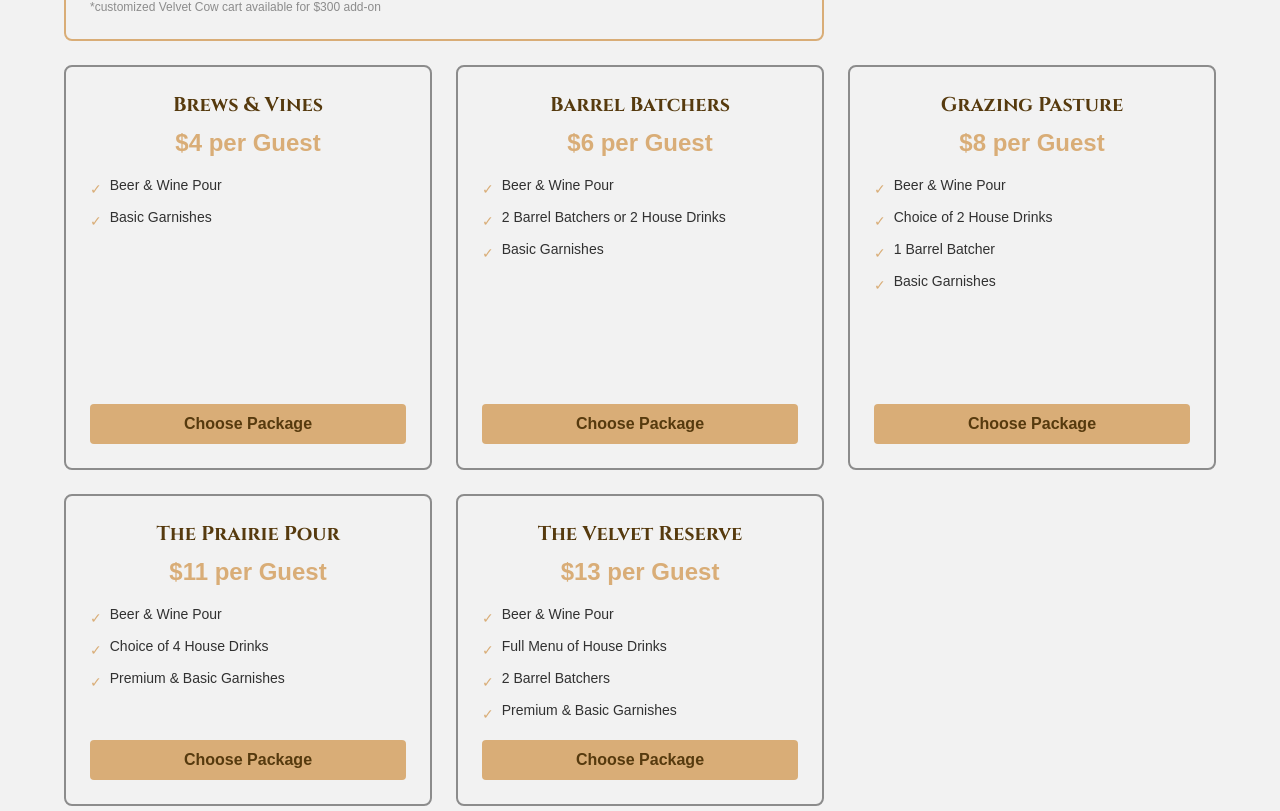
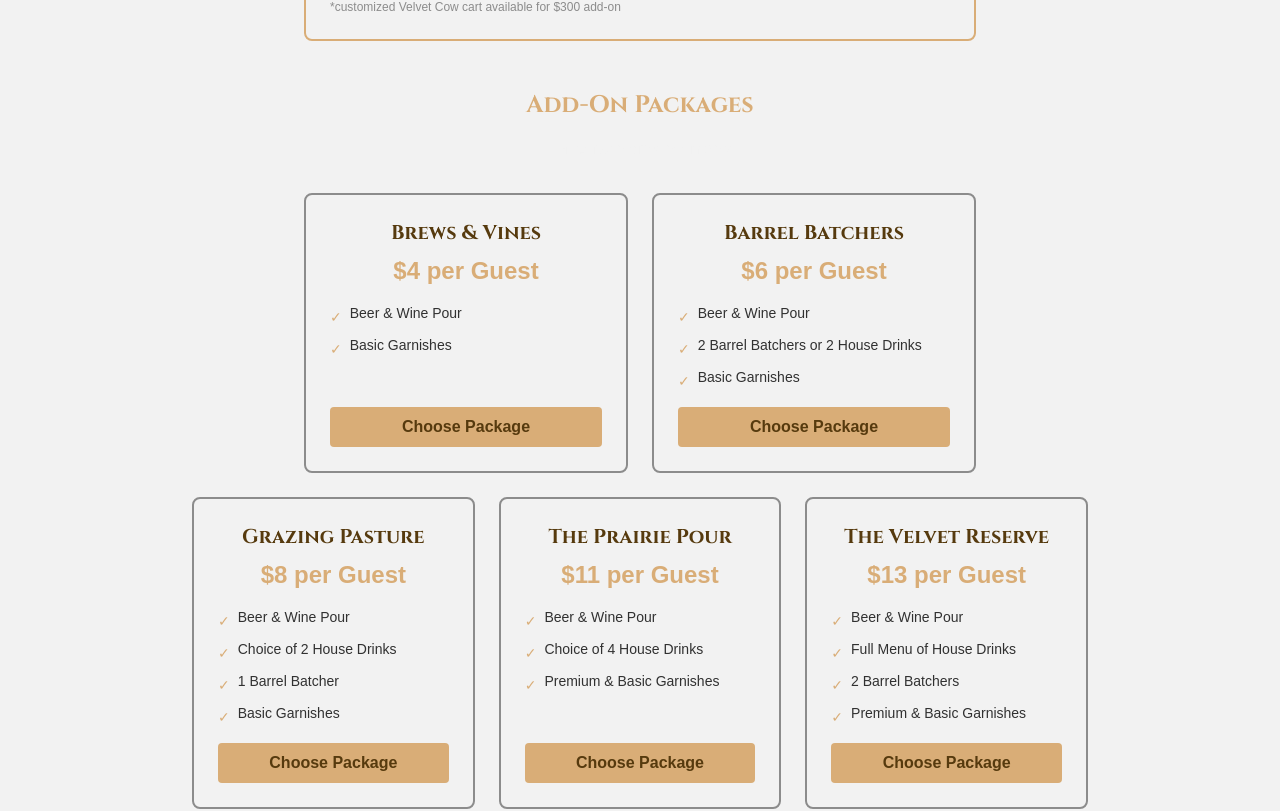
Before and after one commit to knustx/velvet-cow, a Next.js app: page / in a window 1280 px wide. Shown: the part 2053-2864 px from the top of the page. Built offline with nearby package versions, Linux system fonts and the light colour scheme; a web font is replaced by a local one.

Commit message:
better organization

```diff
--- a/src/app/safari-compat.css
+++ b/src/app/safari-compat.css
@@ -209,4 +209,8 @@
     .md\:grid-cols-3 { grid-template-columns: repeat(3, minmax(0, 1fr)) !important; }
     .md\:grid-rows-2 { grid-template-rows: repeat(2, minmax(0, 1fr)) !important; }
   }
+
+  @media (min-width: 1024px) {
+    .lg\:grid-cols-5 { grid-template-columns: repeat(5, minmax(0, 1fr)) !important; }
+  }
 }
--- a/src/components/Packages.tsx
+++ b/src/components/Packages.tsx
@@ -110,10 +110,8 @@ export default function Packages() {
             </p>
           </div>
 
-          {/* 3x2 Grid: Row 1 - Base package (2 cols), Row 2 - Add-ons (3x1 cols) */}
-          <div className="grid md:grid-cols-3 md:grid-rows-2 gap-6 max-w-6xl mx-auto">
-            {/* Row 1: Base package spans 2 columns */}
-            <div className="md:col-span-2">
+          {/* The Fundamentals - Centered */}
+          <div className="max-w-2xl mx-auto mb-12">
             <PackageCard
               name={basePackage.name}
               price={basePackage.price}
@@ -124,13 +122,23 @@ export default function Packages() {
             />
           </div>
 
-            {/* Empty cell in row 1, column 3 */}
-            <div className="hidden md:block"></div>
+          {/* Add-on packages header */}
+          <div className="text-center mb-8">
+            <h3 className="font-serif text-2xl font-bold text-primary mb-4">
+              Add-On Packages
+            </h3>
+            <p className="font-sans text-light">
+              Per-person enhancements
+            </p>
+          </div>
 
-            {/* Row 2: Add-On Packages - each takes 1 column */}
-            {addOnPackages.map((pkg, index) => (
+          {/* Add-On Packages - Split into 2 rows: 2 centered on top, 3 on bottom */}
+          <div className="max-w-4xl mx-auto">
+            {/* First row - 2 packages centered */}
+            <div className="grid md:grid-cols-2 gap-6 max-w-2xl mx-auto mb-6">
+              {addOnPackages.slice(0, 2).map((pkg, index) => (
+                <div key={index} className="h-full">
                   <PackageCard
-                key={index}
                     name={pkg.name}
                     price={pkg.price}
                     features={pkg.features}
@@ -138,18 +146,28 @@ export default function Packages() {
                     selectable={true}
                     onSelect={() => handlePackageSelect(pkg.name)}
                   />
+                </div>
               ))}
             </div>
 
-          {/* Add-on packages header - only visible on mobile */}
-          <div className="text-center mt-12 mb-8 md:hidden">
-            <h3 className="font-serif text-xl font-bold text-primary mb-2">
-              Add-On Packages
-            </h3>
-            <p className="font-sans text-sm text-light">
-              Per-person enhancements
-            </p>
+            {/* Second row - 3 packages */}
+            <div className="grid md:grid-cols-3 gap-6">
+              {addOnPackages.slice(2).map((pkg, index) => (
+                <div key={index + 2} className="h-full">
+                  <PackageCard
+                    name={pkg.name}
+                    price={pkg.price}
+                    features={pkg.features}
+                    size="1x"
+                    selectable={true}
+                    onSelect={() => handlePackageSelect(pkg.name)}
+                  />
                 </div>
+              ))}
+            </div>
+          </div>
+
+          {/* Remove mobile-only add-on packages header as we now have a dedicated header for all screen sizes */}
         </div>
       </div>
     </section>
```
Lines whose indentation alone changed are shown as unchanged.
